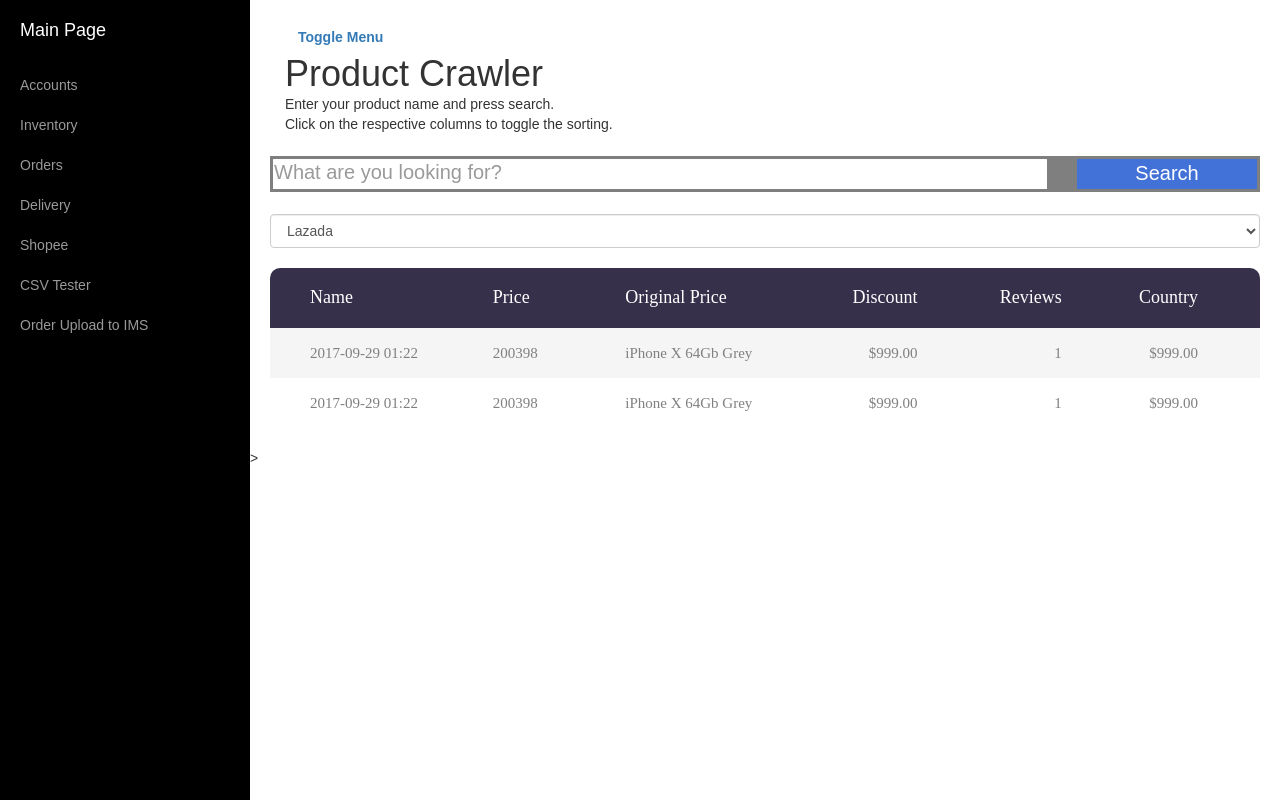
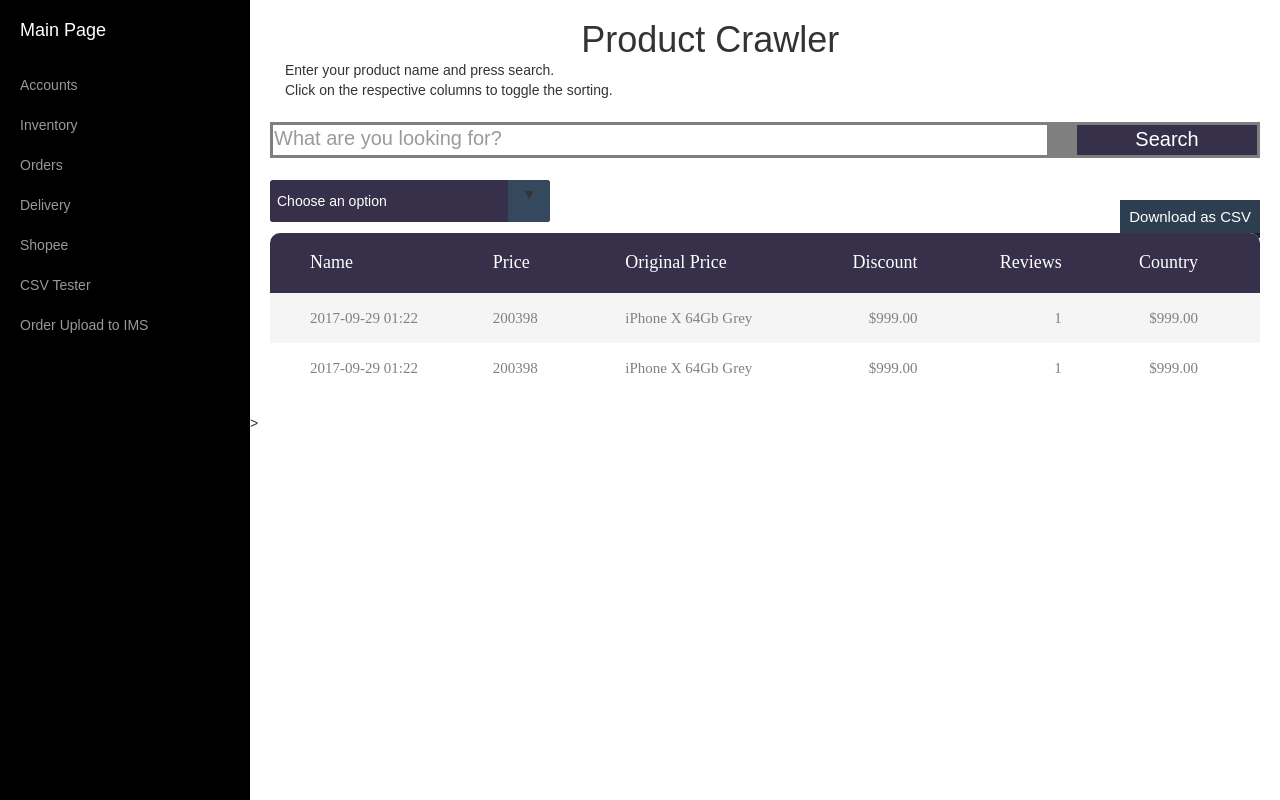
Before and after one commit to woonzh/lazada, a Flask app: page / in a window 1280 px wide. Run offline with Flask 2, Linux system fonts and the light colour scheme; some libraries are stand-ins or nearby versions; some web fonts are replaced.

Commit message:
deployed website for product scrape

```diff
--- a/static/css/main.css
+++ b/static/css/main.css
@@ -69,22 +69,10 @@ textarea:focus, input:focus {
 }
 
 /* ------------------------------------ */
-button {
-	outline: none !important;
-	border: none;
-	background: transparent;
-}
-
-button:hover {
-	cursor: pointer;
-}
 
 iframe {
 	border: none !important;
 }
-
-
-
 
 /*//////////////////////////////////////////////////////////////////
 [ Utiliti ]*/
@@ -201,7 +189,7 @@ iframe {
 .s01 form .inner-form .input-field.third-wrap .btn-search {
   height: 100%;
   width: 100%;
-  background: #4272d7;
+  background: #36304a;
   white-space: nowrap;
   border-radius: .5px;
   font-size: 20px;
@@ -401,3 +389,97 @@ tbody tr:hover {
     padding-right: 15px;
   }
 }
+
+.center-on-page {
+  position: relative;
+}
+h1 {
+  text-align: center;
+}
+/* Reset Select */
+select {
+  -webkit-appearance: none;
+  -moz-appearance: none;
+  -ms-appearance: none;
+  appearance: none;
+  outline: 0;
+  box-shadow: none;
+  border: 0 !important;
+  background: #36304a;
+  background-image: none;
+}
+/* Custom Select */
+.select {
+  position: relative;
+  display: block;
+  width: 20em;
+  height: 3em;
+  line-height: 2;
+  background: #2c3e50;
+  overflow: hidden;
+  border-radius: .25em;
+  float:left;
+}
+select {
+  width: 100%;
+  height: 100%;
+  margin: 0;
+  padding: 0 0 0 .5em;
+  color: #fff;
+  cursor: pointer;
+}
+select::-ms-expand {
+  display: none;
+}
+/* Arrow */
+.select::after {
+  content: '\25BC';
+  position: absolute;
+  top: 0;
+  right: 0;
+  bottom: 0;
+  padding: 0 1em;
+  background: #34495e;
+  pointer-events: none;
+}
+/* Transition */
+.select:hover::after {
+  color: #f39c12;
+}
+.select::after {
+  -webkit-transition: .25s all ease;
+  -o-transition: .25s all ease;
+  transition: .25s all ease;
+}
+
+/* button div */
+#buttons {
+  padding-top: 0px;
+  text-align: center;
+}
+
+/* start da css for da buttons */
+.btn {
+  border-radius: 0px;
+  padding: 5px 8px;
+  font-size: 15px;
+  margin: 0px;
+  color: #fff;
+  position: relative;
+  float: right;
+}
+
+.btn:active {
+  transform: translate(0px, 5px);
+  -webkit-transform: translate(0px, 5px);
+  box-shadow: 0px 1px 0px 0px;
+}
+
+.blue {
+  background-color: #2c3e50;
+  box-shadow: 0px 5px 0px 0px #1a252f;
+}
+
+.blue:hover {
+  background-color: #476481;
+}
--- a/static/js/prodSearch.js
+++ b/static/js/prodSearch.js
@@ -76,6 +76,9 @@ function productSearch(){
   url="http://localhost:8080/product";
   product=document.getElementById("product").value;
 
+  if (product == ""){
+    alert("Please fill in the product name before pressing search.")
+  }else{
     $.ajax({
       url: url,
       type: 'GET',
@@ -90,3 +93,49 @@ function productSearch(){
       }
     });
   }
+}
+
+function downloadCSV(csv, filename) {
+    var csvFile;
+    var downloadLink;
+
+    // CSV file
+    csvFile = new Blob([csv], {type: "text/csv"});
+
+    // Download link
+    downloadLink = document.createElement("a");
+
+    // File name
+    downloadLink.download = filename;
+
+    // Create a link to the file
+    downloadLink.href = window.URL.createObjectURL(csvFile);
+
+    // Hide download link
+    downloadLink.style.display = "none";
+
+    // Add the link to DOM
+    document.body.appendChild(downloadLink);
+
+    // Click download link
+    downloadLink.click();
+}
+
+function exportTableToCSV() {
+    var csv = [];
+    var rows = document.querySelectorAll("table tr");
+
+    for (var i = 0; i < rows.length; i++) {
+      if (i!=1){
+        var row = [], cols = rows[i].querySelectorAll("td, th");
+
+        for (var j = 0; j < cols.length; j++)
+            row.push(cols[j].innerText);
+
+        csv.push(row.join(","));
+      }
+    }
+
+    // Download CSV file
+    downloadCSV(csv.join("\n"), "products.csv");
+}
--- a/templates/prodSearch.html
+++ b/templates/prodSearch.html
@@ -39,25 +39,25 @@
           </a>
         </li>
         <li>
-          <a href="accounts">Accounts</a>
+          <a href="">Accounts</a>
         </li>
         <li>
-          <a href="inventory">Inventory</a>
+          <a href="">Inventory</a>
         </li>
         <li>
           <a href="">Orders</a>
         </li>
         <li>
-          <a href="delivery">Delivery</a>
+          <a href="">Delivery</a>
         </li>
         <li>
-          <a href="shopee">Shopee</a>
+          <a href="">Shopee</a>
         </li>
         <li>
-          <a href="csvtester">CSV Tester</a>
+          <a href="">CSV Tester</a>
         </li>
         <li>
-          <a href="orderupload">Order Upload to IMS</a>
+          <a href="">Order Upload to IMS</a>
         </li>
       </ul>
     </div>
@@ -86,13 +86,23 @@
         </form>
       </div>
 
-      <div id="toolbar">
-        <select class="form-control">
-          <option value="lazada">Lazada</option>
-          <option value="shopeel">Shopee</option>
-          <option value="qoo10">Qoo10</option>
-          <option value="all">All</option>
-        </select>
+      <div class="center-on-page">
+        <div class="select">
+          <select name="slct" id="slct">
+            <option>Choose an option</option>
+            <option value="1">Lazada</option>
+            <option value="2">Shopee</option>
+            <option value="3">Qoo10</option>
+            <option value="3">All</option>
+          </select>
+        </div>
+
+      </div>
+
+      <br>
+
+      <div id="buttons" align="right">
+        <a class="btn blue" onclick="exportTableToCSV()">Download as CSV</a>
       </div>
 
       <br>
```
Lines whose indentation alone changed are shown as unchanged.
